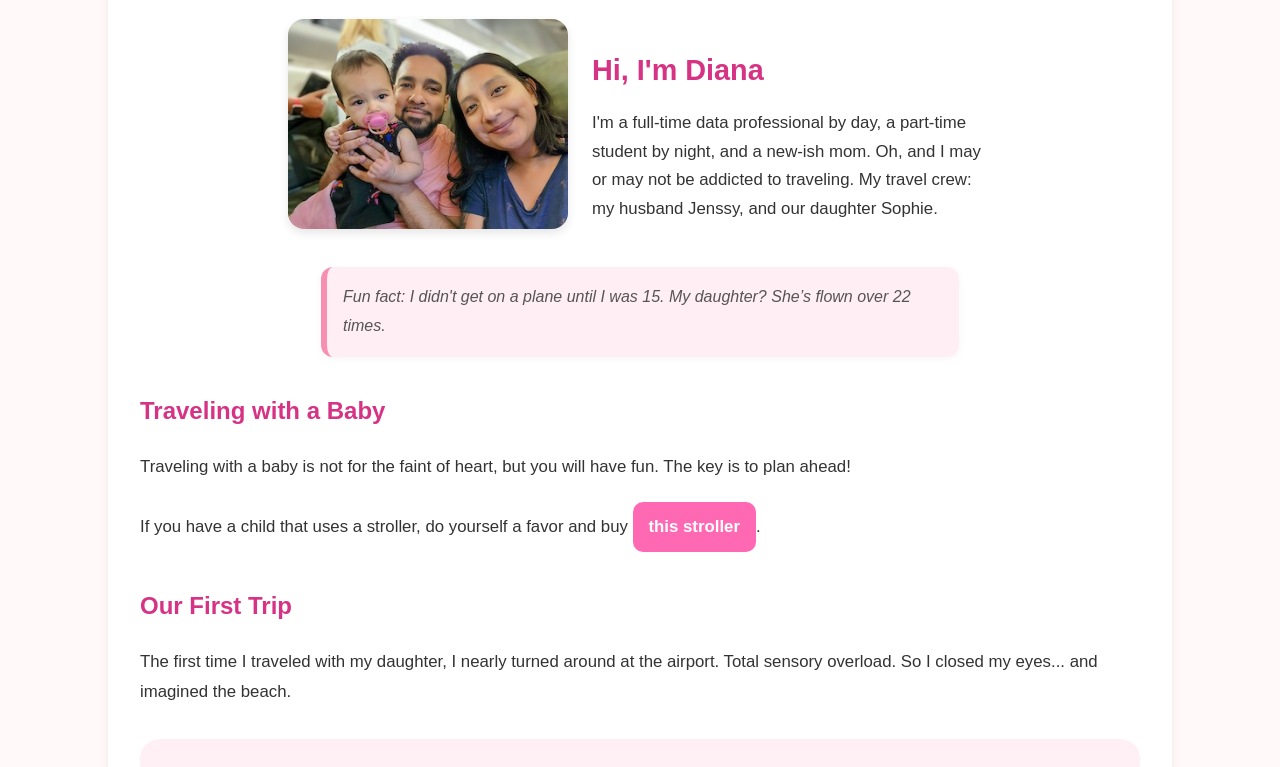
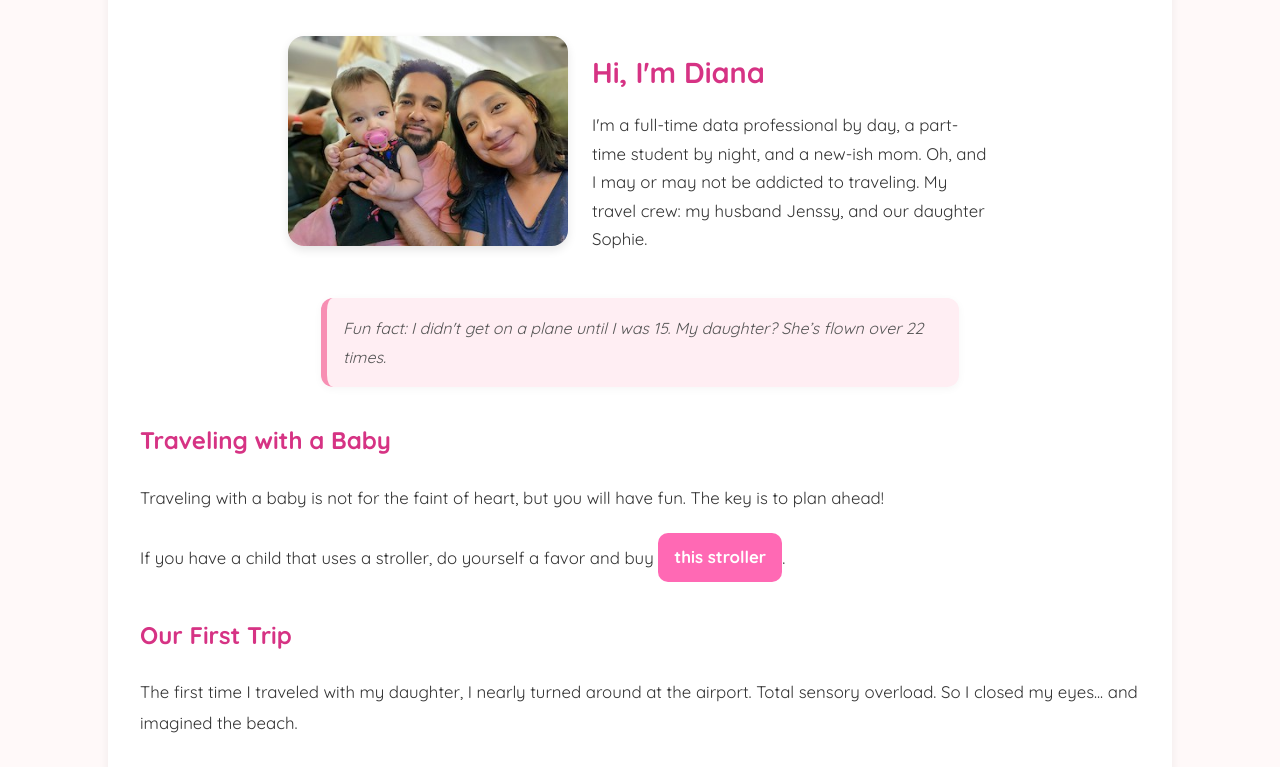
Before and after one commit to dvelasquez124/sturdy-couscous, a plain HTML site: page about.html in a window 1280 px wide. Shown: the part 378-1145 px from the top of the page. Drawn offline with Linux system fonts and the light colour scheme.

Commit message:
Importing font across pages

```diff
--- a/about.html
+++ b/about.html
@@ -6,6 +6,7 @@
     <meta name="viewport" content="width=device-width, initial-scale=1">
     <title>About Me</title>
     <link rel="stylesheet" href="./css/main.css">
+    <link href="https://fonts.googleapis.com/css2?family=Quicksand:wght@400;700&display=swap" rel="stylesheet">
     <script src="script.js"></script>
 </head>
 
```
Also changed, not shown: blog.html (+1 -0 lines), contact.html (+1 -0 lines), photo_gallery.html (+1 -0 lines), travel_items.html (+1 -0 lines).
